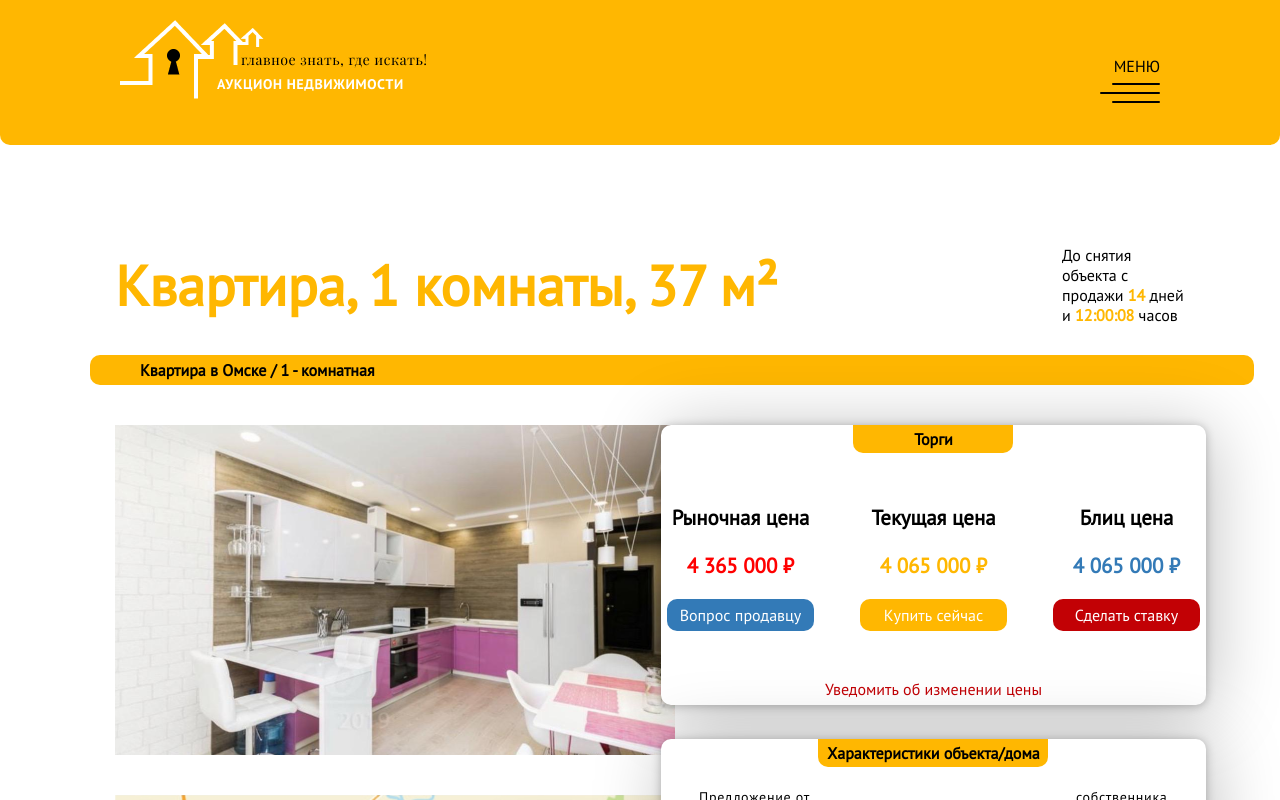
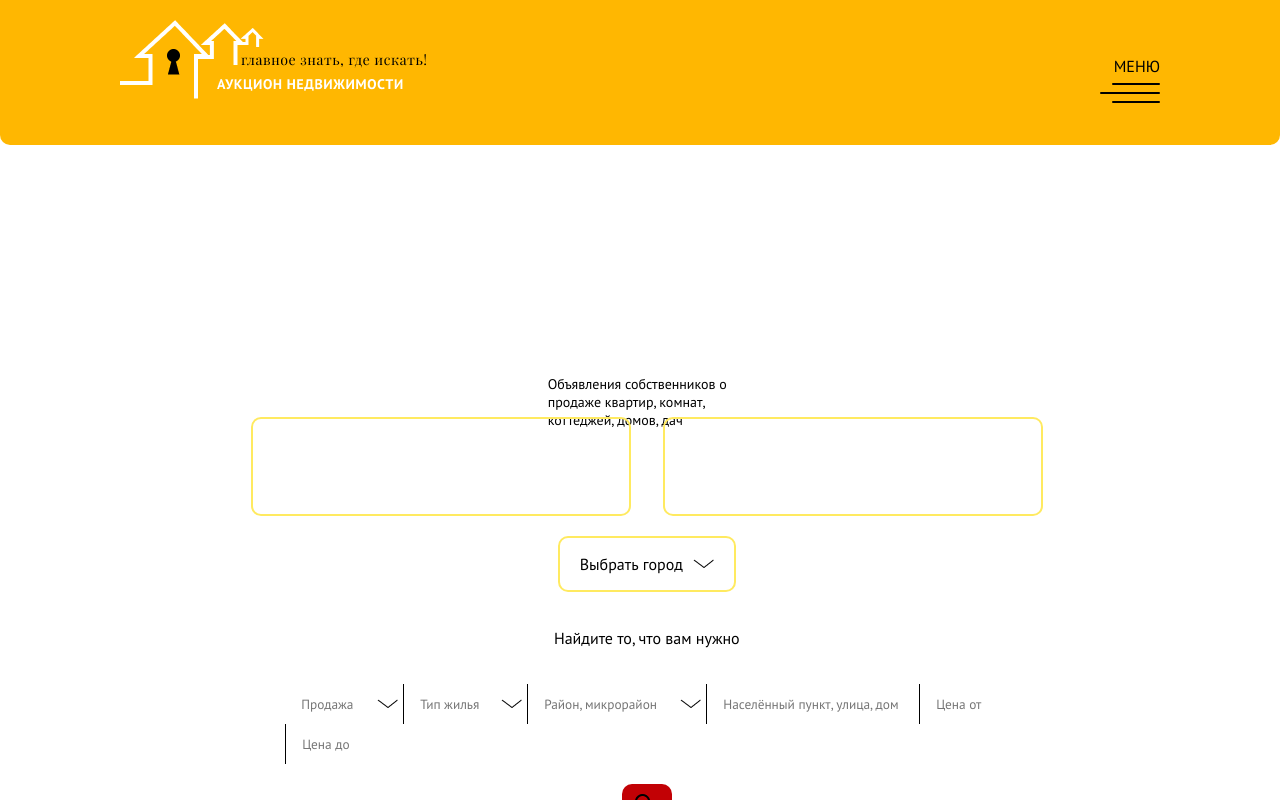
Before and after one commit to Arius06/real-estate-bids, a React (Create React App) app: page / in a window 1280 px wide. Shown: the top 800 px of the page. Built offline with nearby package versions, Linux system fonts and the light colour scheme.

Commit message:
Resolved conflict.

```diff
--- a/src/App.js
+++ b/src/App.js
@@ -1,15 +1,15 @@
 import Navbar from './components/Navbar'
 import Homepage from './screens/home/Homepage'
 import DetailsScreen from "./screens/apart-details/DetailsScreen";
-// import Footer from "./components/footer/Footer";
+import Footer from "./components/footer/Footer";
+import Contact_page from "./components/contact_page/Contact_page";
 
 function App() {
   return(
       <>
         <Navbar />
-        <DetailsScreen />
-        {/*<Homepage />*/}
-        {/*<Footer/>*/}
+        <Homepage />
+        <Footer/>
       </>
   )
 }
```
